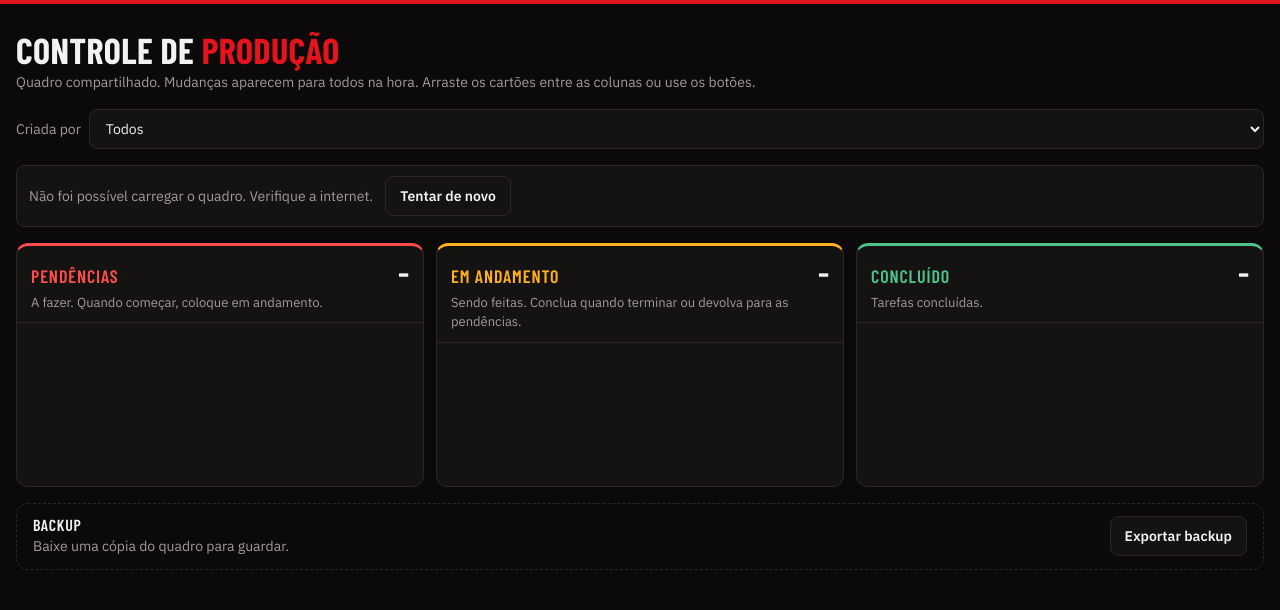
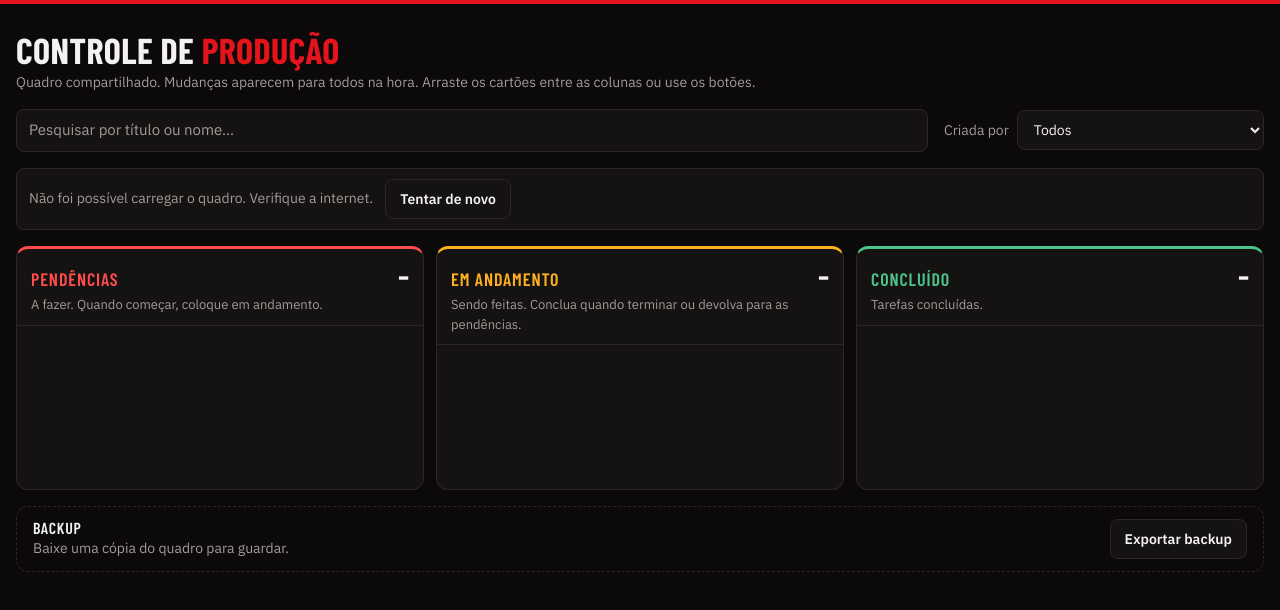
Before and after one commit to espinheira1994/controle-producao, a plain HTML site: page index.html in a window 1280 px wide. Drawn offline with nearby package versions, Linux system fonts and the light colour scheme; no server answers.

Commit message:
Pesquisa por título ou nome
Co-Authored-By: Claude Opus 5.5 <noreply@anthropic.com>

```diff
--- a/index.html
+++ b/index.html
@@ -66,15 +66,17 @@ h1 span { color: var(--accent); }
 .add #titulo { flex: 1 1 240px; }
 .add #autor { flex: 0 1 180px; }
 .nome-form input { flex: 1 1 160px; }
-.filtro { display: flex; align-items: center; gap: 8px; color: var(--muted); font-size: .875rem; }
-.filtro select { flex: 0 1 240px; min-width: 0; cursor: pointer; }
-.add input, .nome-form input, .filtro select {
+.barra { display: flex; flex-wrap: wrap; align-items: center; gap: 8px 16px; }
+.busca { flex: 1 1 260px; display: flex; }
+.filtro { flex: 0 1 320px; display: flex; align-items: center; gap: 8px; color: var(--muted); font-size: .875rem; }
+.filtro select { min-width: 0; cursor: pointer; }
+.add input, .nome-form input, .filtro select, .busca input {
   flex: 1; min-width: 0; font: inherit; padding: 9px 12px;
   background: var(--surface); color: var(--ink);
   border: 1px solid var(--line); border-radius: 8px;
 }
 .nome-form input { background: var(--bg); }
-.add input::placeholder, .nome-form input::placeholder { color: var(--muted); }
+.add input::placeholder, .nome-form input::placeholder, .busca input::placeholder { color: var(--muted); }
 .espera { font-size: .875rem; font-weight: 600; color: var(--test); }
 
 .btn {
@@ -141,7 +143,10 @@ h1 span { color: var(--accent); }
     <p class="sub">Quadro compartilhado. Mudanças aparecem para todos na hora. Arraste os cartões entre as colunas ou use os botões.</p>
   </header>
 
-  <label class="filtro">Criada por <select id="pessoa"></select></label>
+  <div class="barra">
+    <label class="busca"><span class="sr">Pesquisar</span><input id="busca" type="search" placeholder="Pesquisar por título ou nome…" autocomplete="off"></label>
+    <label class="filtro">Criada por <select id="pessoa"></select></label>
+  </div>
 
   <form id="add" class="add" autocomplete="off" hidden>
     <label class="sr" for="titulo">Nova pendência</label>
@@ -193,6 +198,12 @@ let pessoa = lembrado(FILTRO);
 // filtro: só as tarefas que a pessoa criou
 const daPessoa = (t, p) => !p || t.autor === p;
 console.assert(daPessoa({ autor: 'Ana' }, '') && daPessoa({ autor: 'Ana' }, 'Ana') && !daPessoa({ autor: 'Ana', testador: 'Bia' }, 'Bia') && !daPessoa({ autor: null }, 'Bia'), 'daPessoa()');
+// pesquisa: sem diferença de maiúsculas e acentos; todas as palavras precisam aparecer no título, criador ou responsável
+const norm = s => (s || '').normalize('NFD').replace(/[̀-ͯ]/g, '').toLowerCase();
+let busca = [];
+const achou = (t, palavras) => { const txt = norm([t.titulo, t.autor, t.testador].join(' ')); return palavras.every(p => txt.includes(p)); };
+console.assert(achou({ titulo: 'Pátio de carros' }, ['patio', 'carros']) && achou({ titulo: 'Sistema de trade' }, ['sistema', 'trade'])
+  && achou({ titulo: 'x', autor: 'ESPINHEIRA' }, ['espinheira']) && achou({ titulo: 'x' }, []) && !achou({ titulo: 'Pátio' }, ['hospital']), 'achou()');
 const busy = new Set();
 const $ = s => document.querySelector(s);
 const el = (tag, cls, text) => { const e = document.createElement(tag); if (cls) e.className = cls; if (text != null) e.textContent = text; return e; };
@@ -430,7 +441,7 @@ function render() {
     sel.options[0].value = '';
   }
   sel.value = pessoa;
-  const vis = tasks.filter(t => daPessoa(t, pessoa));
+  const vis = tasks.filter(t => daPessoa(t, pessoa) && achou(t, busca));
   $('#add').hidden = !loaded;
 
   for (const s in ETAPAS) {
@@ -441,7 +452,7 @@ function render() {
     $('#tab-' + s).setAttribute('aria-pressed', s === tab);
     c.col.classList.toggle('ativa', s === tab);
     c.list.replaceChildren(...rows.map(t => card(t, now)));
-    c.vazio.textContent = pessoa ? 'Nada criado por ' + pessoa + '.' : ETAPAS[s].vazio;
+    c.vazio.textContent = busca.length ? 'Nada encontrado.' : pessoa ? 'Nada criado por ' + pessoa + '.' : ETAPAS[s].vazio;
     c.vazio.hidden = !loaded || rows.length > 0;
   }
 
@@ -453,6 +464,7 @@ function render() {
 
 document.querySelectorAll('.tab').forEach(b => b.onclick = () => { tab = b.dataset.s; confirming = null; editando = null; menu = null; render(); });
 $('#autor').value = lembrado();
+$('#busca').oninput = e => { busca = norm(e.target.value).split(/\s+/).filter(Boolean); confirming = null; menu = null; render(); };
 $('#pessoa').onchange = e => { pessoa = e.target.value; lembrar(pessoa, FILTRO); confirming = null; editando = null; menu = null; render(); };
 
 $('#add').onsubmit = async e => {
```
